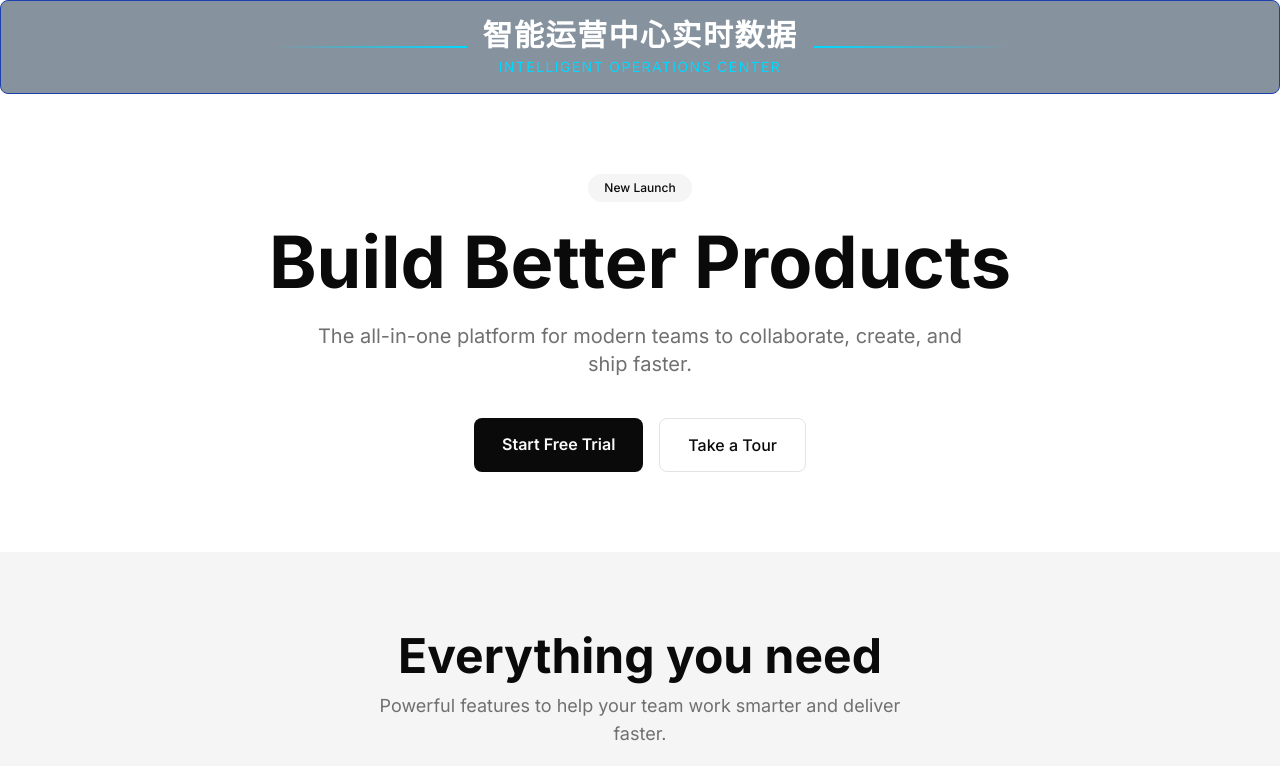
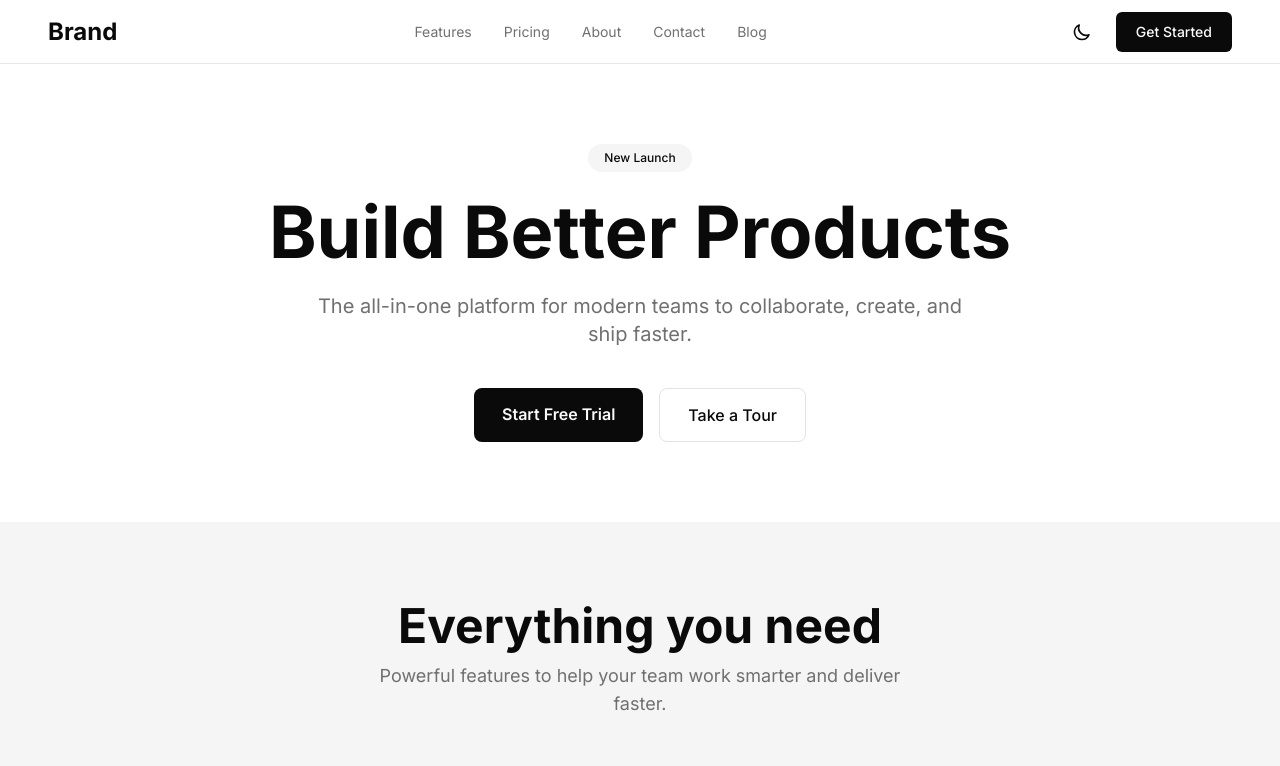
Before and after one commit to PKUbuntu/pencil-homepage, a React (Vite) app: page /#/ in a window 1280 px wide. Shown: the top 766 px of the page. Built offline with nearby package versions, Linux system fonts and the light colour scheme.

Commit message:
fix: restore Header navigation component
- Fix Header.jsx that was accidentally overwritten
- Add back navigation to DashboardPage

```diff
--- a/src/components/Header.jsx
+++ b/src/components/Header.jsx
@@ -1,23 +1,41 @@
-function Header() {
+import { Link } from 'react-router-dom'
+import { useTheme } from '../lib/theme'
+
+export default function Header() {
+  const { theme, toggleTheme } = useTheme()
+
   return (
-    <header className="border border-occ-border rounded-lg py-4 px-5 flex items-center justify-center gap-4 bg-occ-card/50">
-      {/* 左侧装饰线 */}
-      <div className="w-48 h-0.5 bg-gradient-to-r from-transparent to-occ-cyan"></div>
+    <header className="h-16 border-b bg-background px-6 md:px-12 flex items-center justify-between">
+      <Link to="/" className="text-2xl font-bold text-foreground hover:opacity-80 transition-opacity">Brand</Link>
 
-      {/* 标题区 */}
-      <div className="flex flex-col items-center">
-        <h1 className="text-3xl font-bold tracking-wider text-white">
-          智能运营中心实时数据
-        </h1>
-        <p className="text-sm text-occ-cyan mt-1 tracking-widest">
-          INTELLIGENT OPERATIONS CENTER
-        </p>
+      <nav className="hidden md:flex items-center gap-8">
+        <Link to="/features" className="text-sm text-muted-foreground hover:text-foreground transition-colors">Features</Link>
+        <Link to="/pricing" className="text-sm text-muted-foreground hover:text-foreground transition-colors">Pricing</Link>
+        <Link to="/about" className="text-sm text-muted-foreground hover:text-foreground transition-colors">About</Link>
+        <Link to="/contact" className="text-sm text-muted-foreground hover:text-foreground transition-colors">Contact</Link>
+        <Link to="/blog" className="text-sm text-muted-foreground hover:text-foreground transition-colors">Blog</Link>
+      </nav>
+
+      <div className="flex items-center gap-4">
+        <button
+          onClick={toggleTheme}
+          className="p-2 rounded-md hover:bg-muted transition-colors"
+          aria-label="Toggle theme"
+        >
+          {theme === 'light' ? (
+            <svg className="w-5 h-5" fill="none" viewBox="0 0 24 24" stroke="currentColor">
+              <path strokeLinecap="round" strokeLinejoin="round" strokeWidth={2} d="M20.354 15.354A9 9 0 018.646 3.646 9.003 9.003 0 0012 21a9.003 9.003 0 008.354-5.646z" />
+            </svg>
+          ) : (
+            <svg className="w-5 h-5" fill="none" viewBox="0 0 24 24" stroke="currentColor">
+              <path strokeLinecap="round" strokeLinejoin="round" strokeWidth={2} d="M12 3v1m0 16v1m9-9h-1M4 12H3m15.364 6.364l-.707-.707M6.343 6.343l-.707-.707m12.728 0l-.707.707M6.343 17.657l-.707.707M16 12a4 4 0 11-8 0 4 4 0 018 0z" />
+            </svg>
+          )}
+        </button>
+        <Link to="/signup" className="px-5 py-2.5 bg-primary text-primary-foreground rounded-md text-sm font-medium hover:opacity-90 transition-opacity">
+          Get Started
+        </Link>
       </div>
-
-      {/* 右侧装饰线 */}
-      <div className="w-48 h-0.5 bg-gradient-to-l from-transparent to-occ-cyan"></div>
     </header>
   )
 }
-
-export default Header
--- a/src/pages/DashboardPage.jsx
+++ b/src/pages/DashboardPage.jsx
@@ -1,6 +1,5 @@
 import { useState, useEffect } from 'react'
-import Header from '../components/Header'
-import Footer from '../components/Footer'
+import { Link } from 'react-router-dom'
 import ArrivalCard from '../components/ArrivalCard'
 import LivestreamCard from '../components/LivestreamCard'
 import TimeWeatherCard from '../components/TimeWeatherCard'
@@ -20,7 +19,17 @@ function DashboardPage() {
   }, [])
 
   return (
-    <div className="min-h-screen bg-[#0B1120] text-white p-5 flex flex-col gap-5">
+    <div className="min-h-screen bg-[#0B1120] text-white flex flex-col">
+      {/* 顶部导航栏 */}
+      <nav className="h-14 bg-[#0F2940] border-b border-[#1E40AF] px-6 flex items-center justify-between">
+        <Link to="/" className="text-xl font-bold text-white hover:text-[#00D9FF] transition-colors">
+          ← 返回首页
+        </Link>
+        <span className="text-sm text-gray-400">华为智能运营中心大屏演示</span>
+      </nav>
+
+      {/* 主内容区 */}
+      <div className="flex-1 p-5 flex flex-col gap-5">
         {/* 顶部标题 */}
         <header className="border border-[#1E40AF] rounded-lg py-4 px-5 flex items-center justify-center gap-4 bg-[#0F2940]/50">
           <div className="w-48 h-0.5 bg-gradient-to-r from-transparent to-[#00D9FF]"></div>
@@ -52,6 +61,7 @@ function DashboardPage() {
           <TrafficCard />
         </section>
       </div>
+    </div>
   )
 }
 
```
Also changed, not shown: 1 other file (tests, documents, lock files or other folders). Lines whose indentation alone changed are shown as unchanged.
